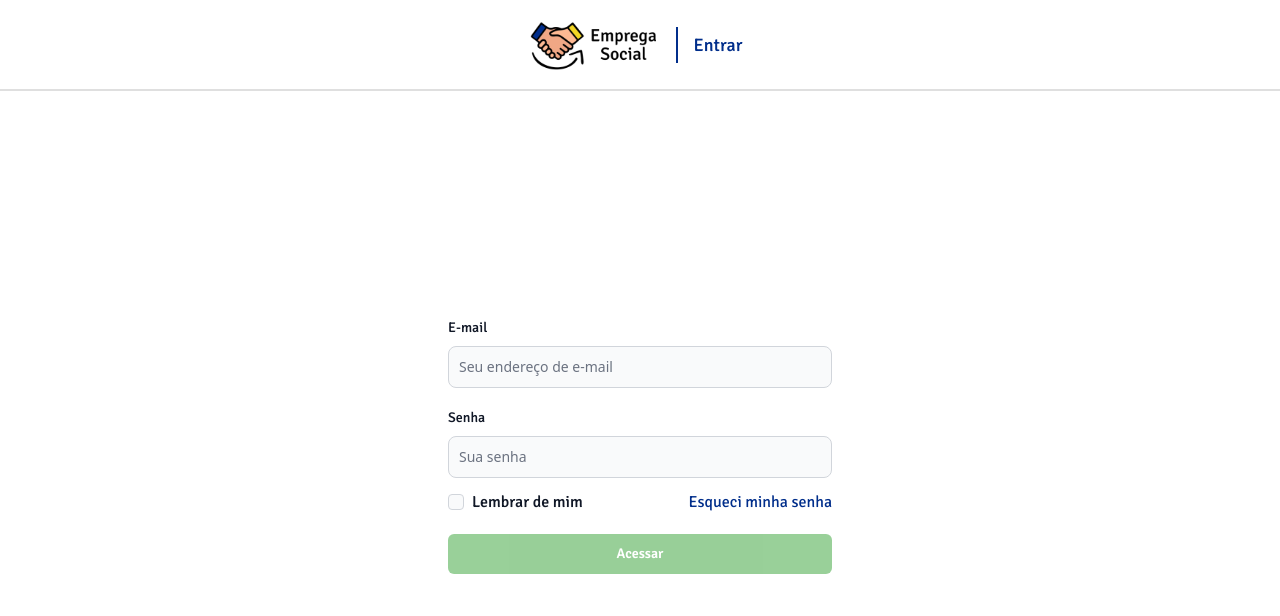
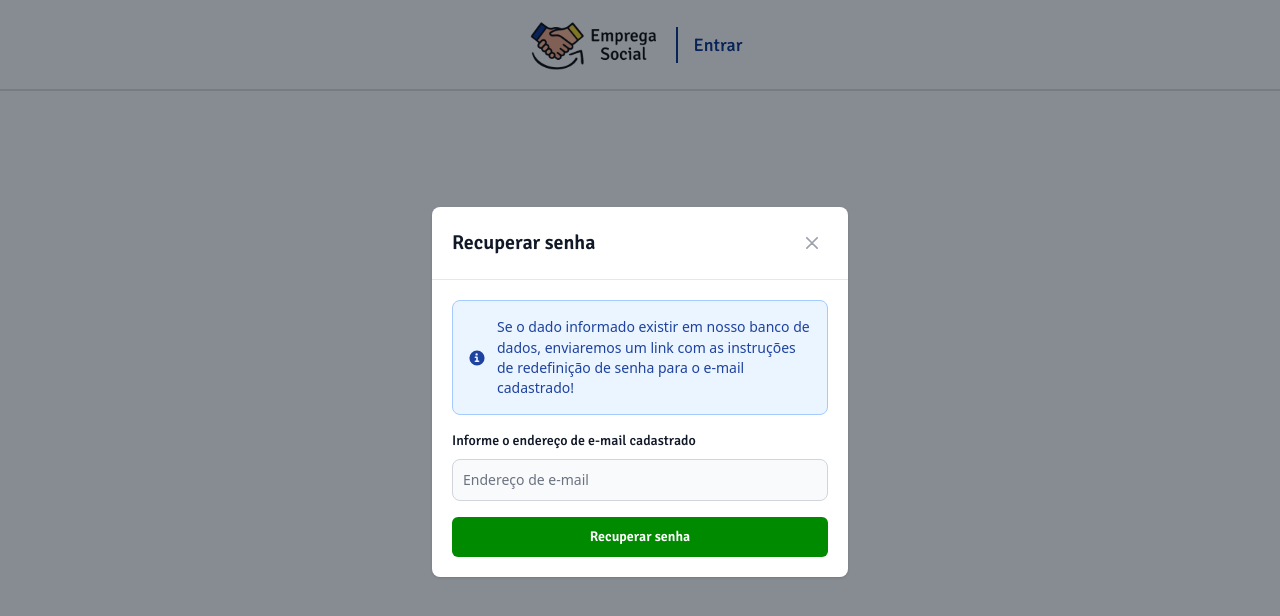
Before and after one commit to Samuel-Duque/emprega-social, an Angular app in the folder front-end/: page /auth/login in a window 1280 px wide. Both pictures are taken after a click on the button "Esqueci minha senha". Shown: the top 616 px of the page. Built offline with nearby package versions, Linux system fonts and the light colour scheme.

Commit message:
Adiciona andamento do login e redirect para tratamento de sessão

```diff
--- a/front-end/src/app/home/auth/login/login.component.html
+++ b/front-end/src/app/home/auth/login/login.component.html
@@ -12,12 +12,56 @@
   </nav>
   <!-- Fim do Header -->
 
+
+<!-- Main modal -->
+<div id="authentication-modal" tabindex="-1" aria-hidden="true" class="hidden overflow-y-auto overflow-x-hidden fixed top-0 right-0 left-0 z-50 justify-center items-center w-full md:inset-0 h-[calc(100%-1rem)] max-h-full">
+    <div class="relative p-4 w-full max-w-md max-h-full">
+        <!-- Modal content -->
+        <div class="relative bg-white rounded-lg shadow dark:bg-gray-700">
+            <!-- Modal header -->
+            <div class="flex items-center justify-between p-4 md:p-5 border-b rounded-t dark:border-gray-600">
+                <h3 class="text-xl font-semibold text-gray-900 dark:text-white">
+                    Recuperar senha
+                </h3>
+                <button type="button" class="end-2.5 text-gray-400 bg-transparent hover:bg-gray-200 hover:text-gray-900 rounded-lg text-sm w-8 h-8 ms-auto inline-flex justify-center items-center dark:hover:bg-gray-600 dark:hover:text-white" data-modal-hide="authentication-modal">
+                    <svg class="w-3 h-3" aria-hidden="true" xmlns="http://www.w3.org/2000/svg" fill="none" viewBox="0 0 14 14">
+                        <path stroke="currentColor" stroke-linecap="round" stroke-linejoin="round" stroke-width="2" d="m1 1 6 6m0 0 6 6M7 7l6-6M7 7l-6 6"/>
+                    </svg>
+                    <span class="sr-only">Close modal</span>
+                </button>
+            </div>
+            <!-- Modal body -->
+            <div class="p-4 md:p-5">
+                <form class="space-y-4" action="#">
+                  <div class="flex items-center p-4 mb-4 text-sm text-blue-800 border border-blue-300 rounded-lg bg-blue-50 dark:bg-gray-800 dark:text-blue-400 dark:border-blue-800" role="alert">
+                    <svg class="flex-shrink-0 inline w-4 h-4 me-3" aria-hidden="true" xmlns="http://www.w3.org/2000/svg" fill="currentColor" viewBox="0 0 20 20">
+                      <path d="M10 .5a9.5 9.5 0 1 0 9.5 9.5A9.51 9.51 0 0 0 10 .5ZM9.5 4a1.5 1.5 0 1 1 0 3 1.5 1.5 0 0 1 0-3ZM12 15H8a1 1 0 0 1 0-2h1v-3H8a1 1 0 0 1 0-2h2a1 1 0 0 1 1 1v4h1a1 1 0 0 1 0 2Z"/>
+                    </svg>
+                    <span class="sr-only">Info</span>
+                    <div>
+                      <span class="font-medium"></span> Se o dado informado existir em nosso banco de dados, enviaremos um link com as instruções de redefinição de senha para o e-mail cadastrado!
+                    </div>
+                  </div>
+
+                  <!-- <h1 class=" font-regular text-gray-900 dark:text-white">Se o dado informado existir em nosso banco de dados, enviaremos um link com as instruções de redefinição de senha para o e-mail cadastrado!</h1> -->
+                    <div>
+                        <label for="email-recuperar" class="block mb-2 text-sm font-medium text-gray-900 dark:text-white">Informe o endereço de e-mail cadastrado</label>
+                        <input type="email" name="email-recuperar" id="email-recuperar" class="bg-gray-50 border border-gray-300 text-gray-900 text-sm rounded-lg focus:ring-secondary focus:border-secondary block w-full p-2.5 dark:bg-gray-700 dark:border-gray-600 dark:placeholder-gray-400 dark:text-white dark:focus:ring-blue-500 dark:focus:border-blue-500" placeholder="Endereço de e-mail" required>
+                    </div>
+                    <button type="submit" class="text-white flex items-center justify-center bg-primary hover:bg-primary-hover focus:ring-4 focus:outline-none focus:ring-primary font-semibold rounded-md text-sm px-5 w-full py-2.5 text-center">Recuperar senha</button>
+                </form>
+            </div>
+        </div>
+    </div>
+</div>
+
+
   <div class="w-full flex items-center justify-center flex-1">
     <div class="w-full max-w-md p-4 space-y-4">
       <form class="max-w-sm mx-auto" [formGroup]="loginForm">
         <div class="mb-5">
           <label for="email" class="block mb-2 text-sm font-medium text-gray-900 dark:text-white">E-mail</label>
-          <input type="email" formControlName="email" id="email"
+          <input type="email" autocomplete="email" formControlName="email" id="email"
             [ngClass]="{'border-red-500 focus:ring-red-300 focus:border-red-500 bg-red-50': isLoginError}"
             class="bg-gray-50 border border-gray-300 text-gray-900 text-sm rounded-lg focus:ring-secondary focus:border-secondary block w-full p-2.5 dark:bg-gray-700 dark:border-gray-600 dark:placeholder-gray-400 dark:text-white dark:focus:ring-blue-500 dark:focus:border-blue-500"
             placeholder="Seu endereço de e-mail" required />
@@ -25,7 +69,7 @@
         <div class="mb-3 relative">
           <label for="password" class="block mb-2 text-sm font-medium text-gray-900 dark:text-white">Senha</label>
 
-          <input type="password" autocomplete formControlName="password" id="password"
+          <input type="password" autocomplete="current-password" formControlName="password" id="password"
             [ngClass]="{'border-red-500 focus:ring-red-300 focus:border-red-500 bg-red-50': isLoginError}"
             class="bg-gray-50 border border-gray-300 text-gray-900 text-sm rounded-lg focus:ring-secondary focus:border-secondary block w-full p-2.5 dark:bg-gray-700 dark:border-gray-600 dark:placeholder-gray-400 dark:text-white dark:focus:ring-blue-500 dark:focus:border-blue-500"
             placeholder="Sua senha" required />
@@ -43,7 +87,7 @@
               required />
           </div>
           <label for="remember" class="ms-2  font-medium text-gray-900 dark:text-gray-300">Lembrar de mim</label>
-          <button type="button" class="text-secondary hover:underline ml-auto font-regular">Esqueci minha senha</button>
+          <button type="button" data-modal-target="authentication-modal" data-modal-toggle="authentication-modal" class="text-secondary hover:underline ml-auto font-regular">Esqueci minha senha</button>
         </div>
         <div class="flex items-center">
 
--- a/front-end/src/app/home/auth/login/login.component.ts
+++ b/front-end/src/app/home/auth/login/login.component.ts
@@ -6,9 +6,9 @@ import {
   Validators,
 } from '@angular/forms';
 import { Router } from '@angular/router';
+import { ErrorResponse } from '@app/shared/interfaces/error';
 import {
   Login,
-  LoginErrorResponse,
   LoginResponse,
 } from '@shared/interfaces/login';
 import { AuthService } from '@shared/services/auth.service';
@@ -31,8 +31,9 @@ export class LoginComponent implements OnInit, OnDestroy {
   constructor(
     private route: Router,
     private formBuilder: FormBuilder,
-    private auth: AuthService,
-    private toast: ToastrService
+    private authService: AuthService,
+    private toast: ToastrService,
+    // private tokenService: TokenService
   ) {}
 
   ngOnInit() {
@@ -55,21 +56,21 @@ export class LoginComponent implements OnInit, OnDestroy {
         password: this.loginForm.get('password')?.value,
       };
 
-      this.auth
+      this.authService
         .signIn(login)
         .pipe(first(), takeUntil(this._unsubscribeAll))
         .subscribe({
-          next: (response: LoginResponse | LoginErrorResponse) => {
+          next: (response: LoginResponse | ErrorResponse) => {
             this.isLoading = false;
-            console.log(response);
-            // this.route.navigate(['/home']);
+            // console.log(response);
 
             // verifica se a resposta possui error_message ou access_token
             if ('error_message' in response) {
               this.isLoginError = true;
             } else {
-              this.toast.success('Login efetuado com sucesso', 'Sucesso');
-              // this.route.navigate(['/home']);
+              // this.tokenService.setTokens(response.access_token, response.refresh_token);
+              // this.toast.success('Login efetuado com sucesso', 'Sucesso');
+              this.route.navigate(['/auth/verify']);
             }
           },
           error: (error) => {
```
